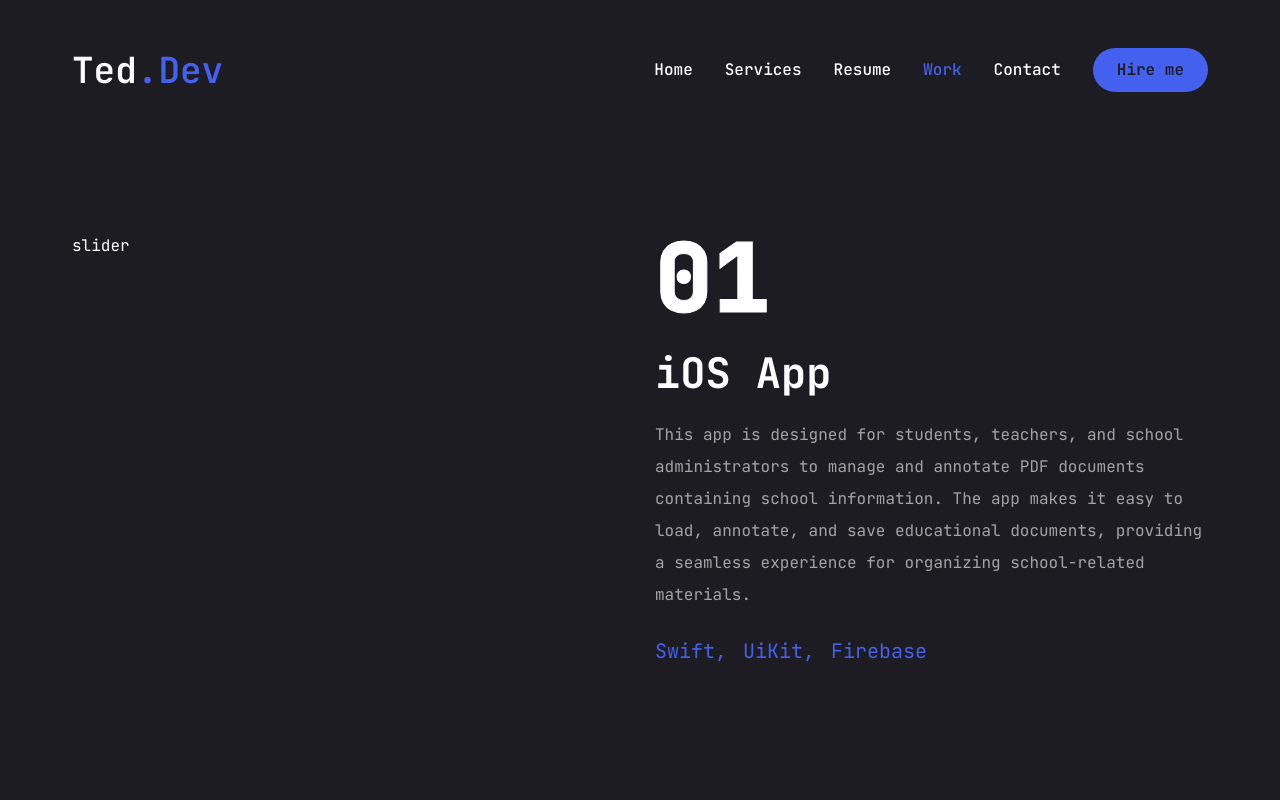
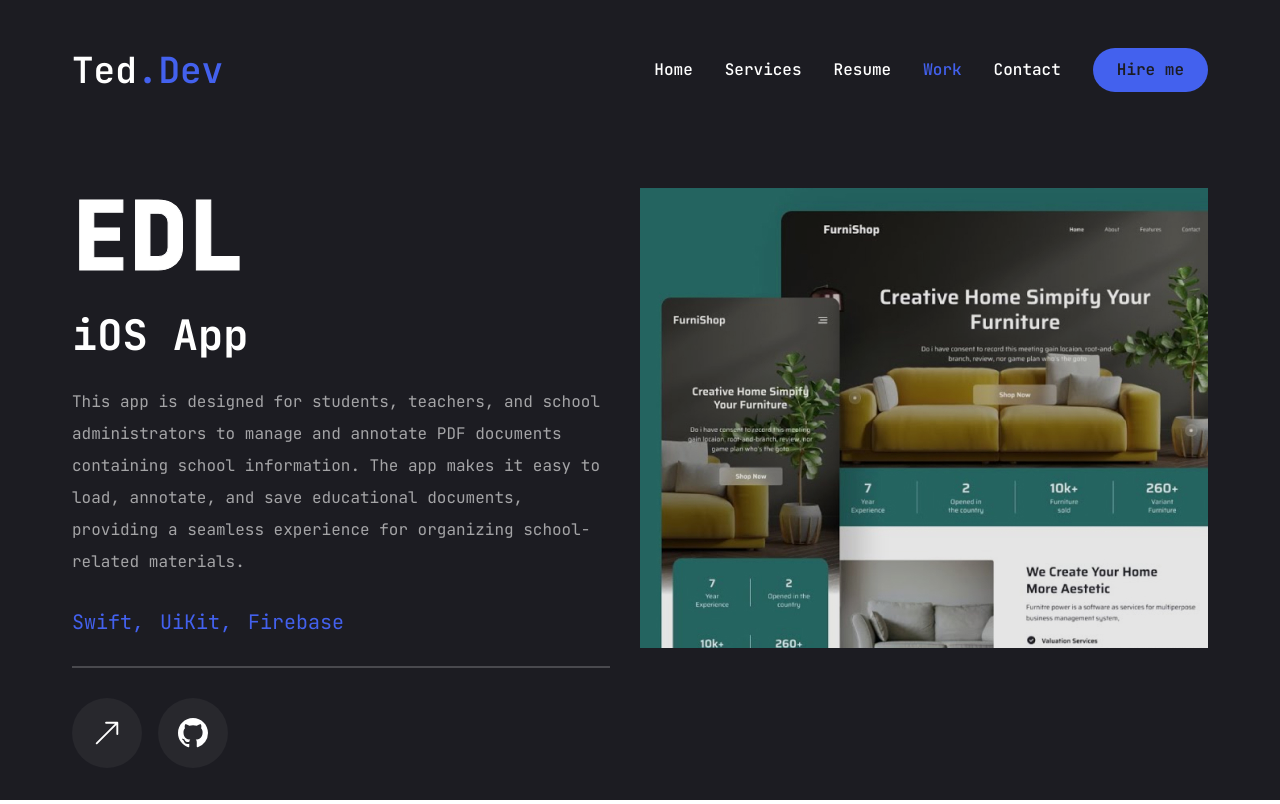
Before and after one commit to Josephtg107/Ted-Portfolio, a Next.js app in the folder ted-portfolio/: page /work in a window 1280 px wide. Built offline with nearby package versions, Linux system fonts and the light colour scheme.

Commit message:
[Build] Completed work projects and ready for changing images

```diff
--- a/ted-portfolio/app/work/page.jsx
+++ b/ted-portfolio/app/work/page.jsx
@@ -3,19 +3,20 @@
 import { motion } from 'framer-motion';
 import React, { useState } from 'react';
 
-import { Swiper, SwiperSlide } from 'react';
+import { Swiper, SwiperSlide } from 'swiper/react';
 import "swiper/css";
 
-import { BsArrowUpRight, BsGithub } from 'react-icons/bs';
+import { BsArrowUpRight, BsGithub } from "react-icons/bs";
 
 import { Tooltip, ToolTipContent, TooltipProvider, TooltipTrigger, } from '@/components/ui/tooltip';
 
 import Link from 'next/link';
 import Image from 'next/image';
+import { TooltipContent } from '@radix-ui/react-tooltip';
 
 const projects = [
   {
-    num: '01',
+    num: 'EDL',
     category: 'iOS App',
     title: 'ELite Digital Learning',
     description:
@@ -47,19 +48,28 @@ const projects = [
     live: "",
     github: ""
   },
-]
+];
 
 const Work = () => {
   const [project, setProject] = useState(projects[0]);
+
+const handleSlideChange = (swiper) => {
+  //get current slide index
+  const currentIndex = swiper.activeIndex;
+  //update project state based on current slide index;
+  setProject(projects[currentIndex]);
+}
+
   return (
     <motion.section
     initial={{opacity: 0}}
-    animate={{opacity: 1}}
+    animate={{opacity: 1, transition: {delay: 1.1, duration: 0.4, ease: "easeIn"}}}
     className="min-h-[80vh] flex flex-col justify-center py-12 xl:px-0"
     >
       <div className="container mx-auto">
         <div className='flex flex-col xl:flex-row xl:gap-[30px]'>
-          <div className='w-full xl:w-[50%] xl:h-[460px] flex flex-col xl:justify-between order-2 xl:order-non'>
+          <div className='w-full xl:w-[50%] xl:h-[460px] flex flex-col xl:justify-between order-2 xl:order-none'>
+            <div className="flex flex-col gap-[30px] h-[50%]">
             {/* outline num */}
             <div className='text-8xl leading-none font-extrabold text-tranparent text-outline'>
               {project.num}
@@ -80,11 +90,65 @@ const Work = () => {
               })}
             </ul>
             {/* border */}
-              <div>
-
+              <div className="border border-white/20"></div>
+              {/* buttons */}
+              <div className='flex items-center gap-4'>
+                {/* live project button */}
+                <Link href={project.live}>
+                <TooltipProvider delayDuration={100}>
+                  <Tooltip>
+                    <TooltipTrigger className="w-[70px] h-[70px] rounded-full bg-white/5 flex justify-center items-center group">
+                      <BsArrowUpRight className="text-white text-3xl group-hover:text-accent" />
+                    </TooltipTrigger>
+                    <TooltipContent>
+                      <p>Live project</p>
+                    </TooltipContent>
+                  </Tooltip>
+                </TooltipProvider>
+                </Link>
+                {/* github project button */}
+                <Link href={project.github}>
+                <TooltipProvider delayDuration={100}>
+                  <Tooltip>
+                    <TooltipTrigger className="w-[70px] h-[70px] rounded-full bg-white/5 flex justify-center items-center group">
+                      <BsGithub className="text-white text-3xl group-hover:text-accent" />
+                    </TooltipTrigger>
+                    <TooltipContent>
+                      <p>Github repository</p>
+                    </TooltipContent>
+                  </Tooltip>
+                </TooltipProvider>
+                </Link>
+                </div>
               </div>
           </div>
-          <div className='w-full xl:w-[50%]'>slider</div>
+          <div className='w-full xl:w-[50%]'>
+            <Swiper
+            spaceBetween={30}
+            slidesPerView={1}
+            className='xl:h-[520px] mb-12'
+            onSlideChange={handleSlideChange}
+            >
+              {projects.map((project, index)=> {
+                return <SwiperSlide key={index} className="w-full">
+                  <div className="h-[460px] relative group flex justify-center items-center bg-pink-50/20">
+                  {/* overlay */}
+                    <div className="absolute top-0 bottom-0 w-full h-full bg-black/10 z-10"></div>
+                  {/* image */}
+                    <div className="rlative w-full h-full">
+                      <Image
+                      src={project.image}
+                      fill
+                      className='object-cover'
+                      alt=""
+                      />
+                    </div>
+                  </div>
+                  </SwiperSlide>
+              })}
+
+            </Swiper>
+          </div>
         </div>
       </div>
     </motion.section>
```
